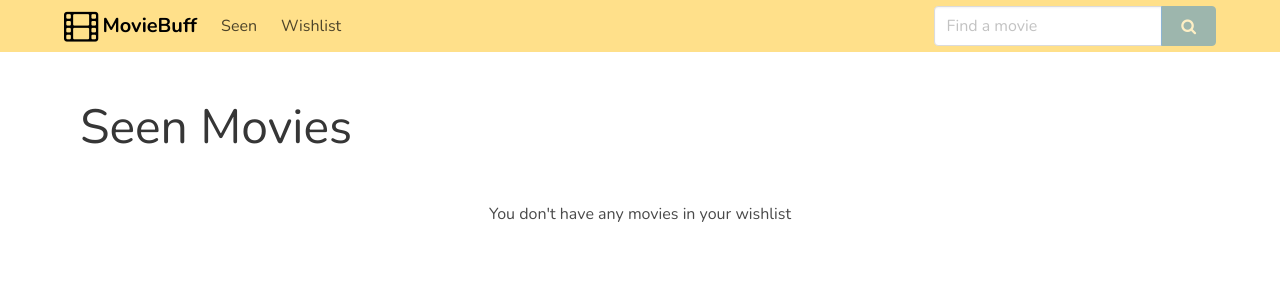
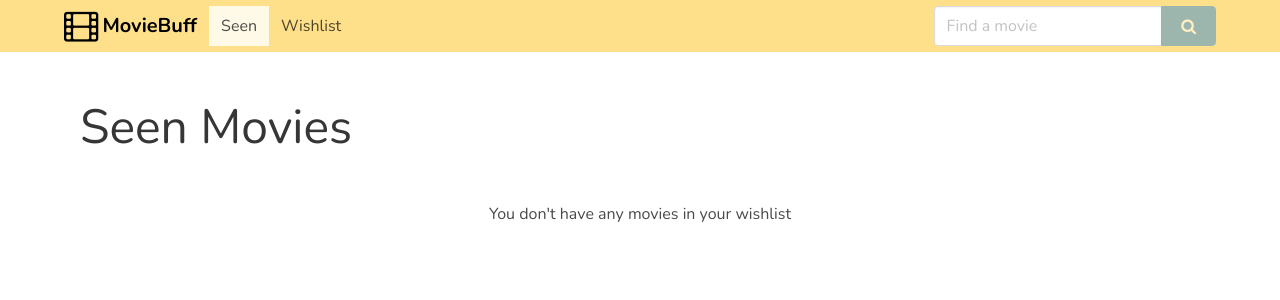
Before and after one commit to breadthe/moviebuff, a Vue app: page /#/seen in a window 1280 px wide. Shown: the top 300 px of the page. Built offline with nearby package versions, Linux system fonts and the light colour scheme.

Commit message:
Transparent white background for selected menu items

```diff
--- a/src/assets/_app.scss
+++ b/src/assets/_app.scss
@@ -6,7 +6,12 @@ h1, h2 {
     }
 }
 
+.navbar {
     .navbar-item {
+        &.is-selected {
+            background-color: rgba(255,255,255,.8);
+            color: black;
+        }
         .fa-film {
             color: black;
         }
@@ -15,6 +20,7 @@ h1, h2 {
         font-size: 20px;
         font-weight: bold;
         color: black;
+    }
 }
 
 /* Search Results */
@@ -57,6 +63,7 @@ h1, h2 {
         position: relative;
         text-align: center;
         margin: 10px;
+        width: 168px;
         &:hover {
             cursor: pointer;
             box-shadow: 0 0 0 1px rgba(0,0,0,.1),0 2px 4px 1px rgba(0,0,0,.18);
@@ -82,7 +89,6 @@ h1, h2 {
         }
         .movie-poster {
             height: 268px;
-            width: 168px;
             img {
                 max-height: 268px;
                 max-width: 168px;
--- a/src/components/TheHeader.vue
+++ b/src/components/TheHeader.vue
@@ -17,8 +17,8 @@
                 </div>
                 <div id="navbarExampleTransparentExample" class="navbar-menu" :class="{'is-active': burgerIsActive}">
                   <div class="navbar-start">
-                    <router-link class="navbar-item" to="/seen" append>Seen</router-link>
-                    <router-link class="navbar-item" to="/wishlist" append>Wishlist</router-link>
+                    <router-link class="navbar-item" :class="{'is-selected': this.$route.name === 'Seen'}" to="/seen" append>Seen</router-link>
+                    <router-link class="navbar-item" :class="{'is-selected': this.$route.name === 'Wishlist'}" to="/wishlist" append>Wishlist</router-link>
                   </div>
                 </div>
       </div>
```
Lines whose indentation alone changed are shown as unchanged.
